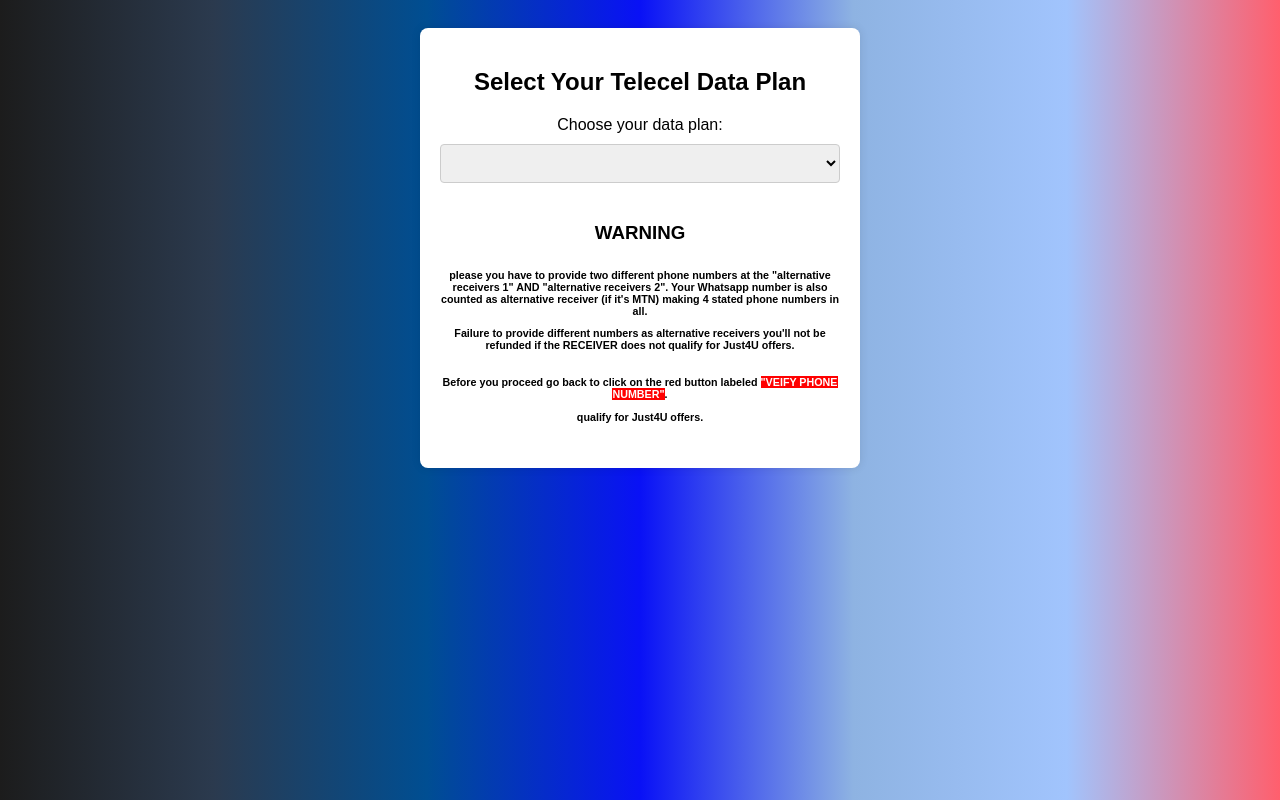
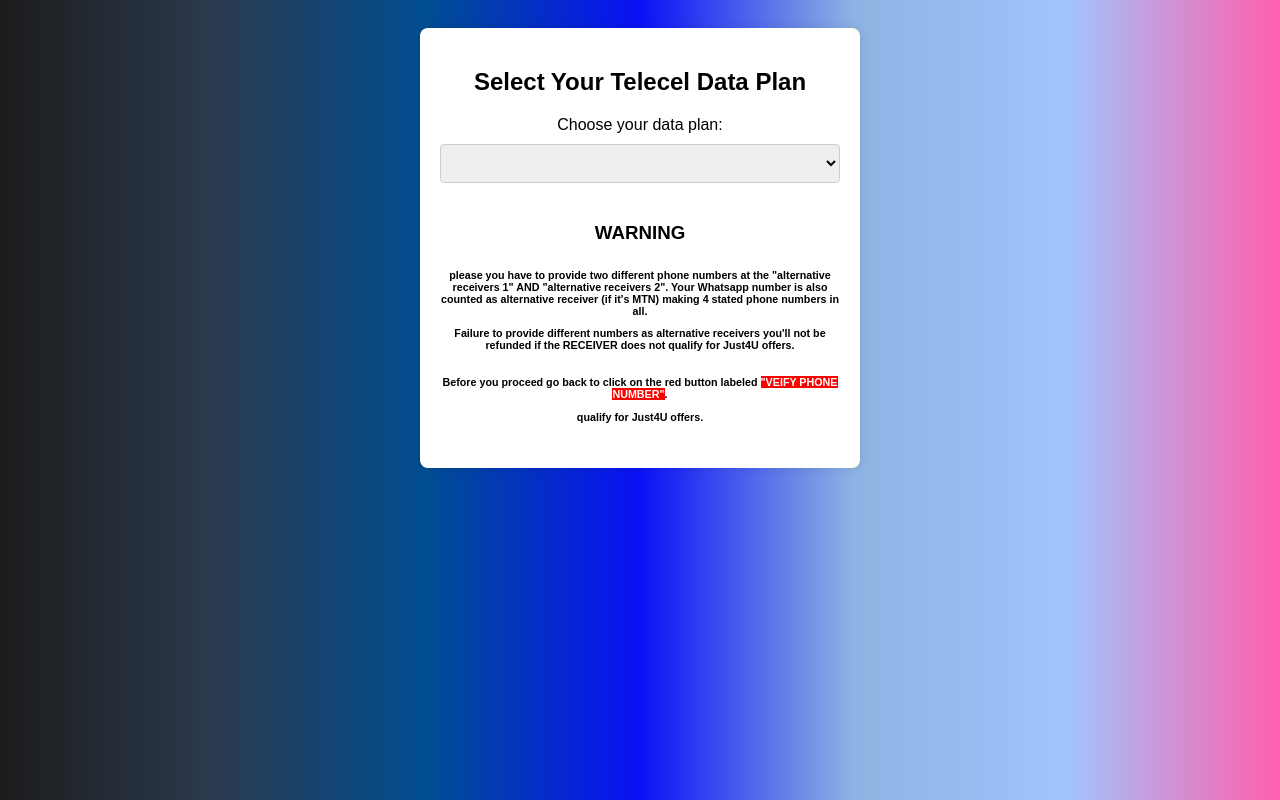
Before and after one commit to abrahamdw882/Ab-data1-2, a plain HTML site: page Telecel.html in a window 1280 px wide. Drawn offline with Linux system fonts and the light colour scheme.

Commit message:
Update Telecel.html

```diff
--- a/Telecel.html
+++ b/Telecel.html
@@ -8,7 +8,8 @@
     <style>
         body {
             font-family: Arial, sans-serif;
-           background: linear-gradient(90deg, #1c1c1c, #2b3a4e, #004e92, #0911f6, #8eb3e2, #a1c4fd, #ff5f6d);
+          background: linear-gradient(90deg, #1c1c1c, #2b3a4e, #004e92, #0911f6, #8eb3e2, #a1c4fd, #ff5fad);
+
 
             text-align: center;
             padding: 20px;
```
